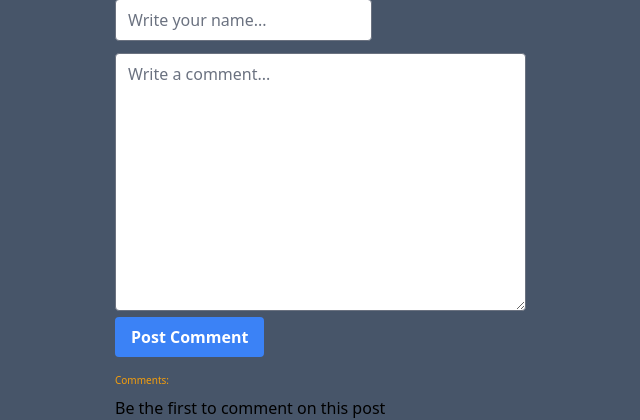
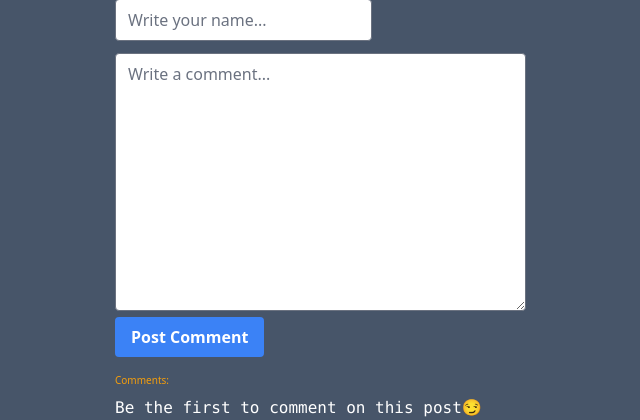
Before and after one commit to Oviemena/Blog, a Django app: page /post/5/ in a window 1280 px wide. Shown: the part 889-1309 px from the top of the page, without its empty margins (75-715 px from the left). Run offline with Django 5.2, Linux system fonts and the light colour scheme; data comes from the database, SQL or seed files in the repository; both versions use the stored data as it was after the commit; style sheets or scripts are compiled from the project's sources; some libraries are stand-ins or nearby versions.

Commit message:
modified the detail.html file

```diff
--- a/blog_app/templates/blog/detail.html
+++ b/blog_app/templates/blog/detail.html
@@ -44,7 +44,7 @@
         </p>
         {% endfor %}
     {% else %}
-    <p>Be the first to comment on this post</p>
+    <p class="font-mono text-white">Be the first to comment on this post😏</p>
     {% endif %}
 
 {% endblock page_content %}
```
Also changed, not shown: db.sqlite3.
